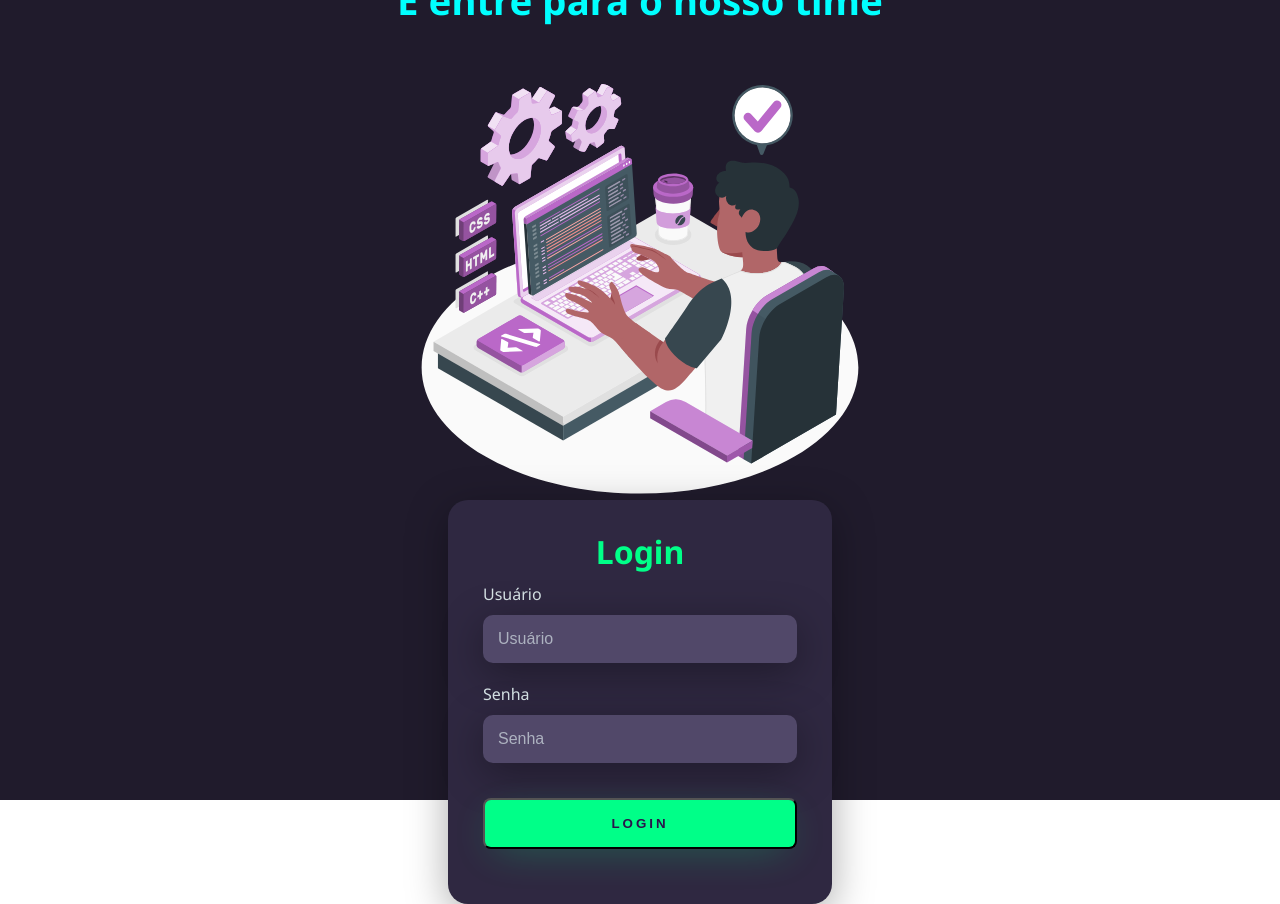
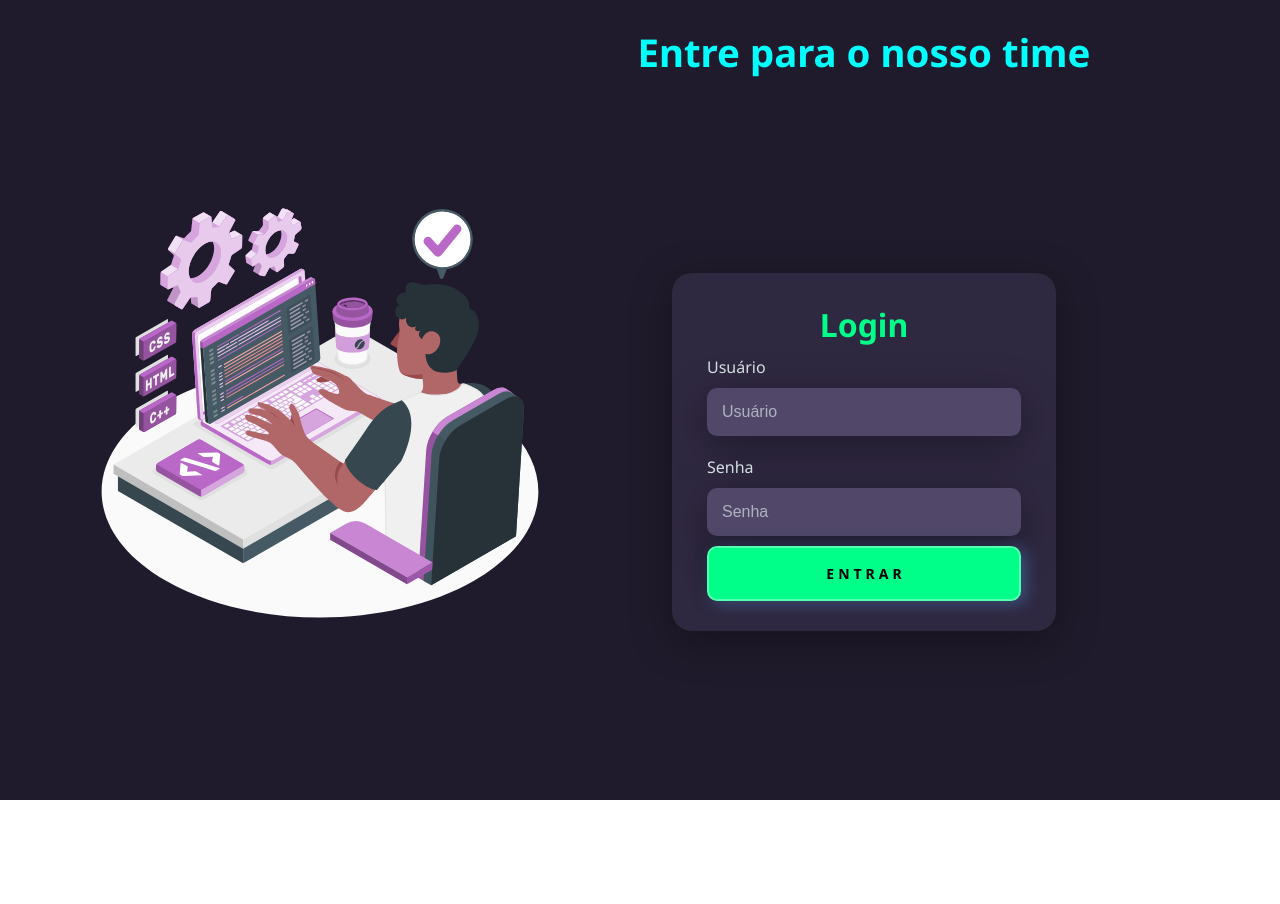
Before and after one commit to pedrohrs23/tela-de-login, a plain HTML site: page index.html in a window 1280 px wide. After the commit the page ends 800 px from the top, so only its background shows below. Drawn offline with Linux system fonts and the light colour scheme.

Commit message:
css button

```diff
--- a/index.html
+++ b/index.html
@@ -11,9 +11,9 @@
 
 <body>
     <div class="main-login">
+        <img src="fundo.svg" class="left-login-image" alt="fundo-background">
         <div class="left-login">
-            <h1>Faça login <br>E entre para o nosso time</h1>
-            <img src="fundo.svg" class="left-login-image" alt="fundo-background">
+            <h1 class="title-main">Entre para o nosso time</h1>
             <div class="right-login">
                 <div class="card-login">
                     <h1>Login</h1>
@@ -25,7 +25,7 @@
                         <label for="senha">Senha</label>
                         <input type="password" name="senha" placeholder="Senha">
                     </div>
-                    <button class="btn-login">Login</button>
+                    <button class="btn-login">Entrar</button>
                 </div>
             </div>
         </div>
--- a/style.css
+++ b/style.css
@@ -4,8 +4,9 @@ body {
     margin: 0;
     font-family: 'Noto Sans';
 }
+
 /* Qaualquer estilo colocado no body * será para todos elementos do body */
-body *{
+body * {
     box-sizing: border-box;
 }
 
@@ -32,7 +33,12 @@ body *{
     color: aqua;
 }
 
-.left-login-image{
+.title-main {
+    align-items: center;
+
+}
+
+.left-login-image {
     width: 35vw;
 }
 
@@ -53,7 +59,8 @@ body *{
     padding: 30px 35px;
     background: #2f2841;
     border-radius: 20px;
-    box-shadow: 0px 10px 40px #00000056; /*SOMBRA: box-shadow: [esquerda/direita],[cima/baixo],[bunr],[cor]*/
+    box-shadow: 0px 10px 40px #00000056;
+    /*SOMBRA: box-shadow: [esquerda/direita],[cima/baixo],[bunr],[cor]*/
 }
 
 .card-login>h1 {
@@ -68,8 +75,10 @@ body *{
     flex-direction: column;
     align-items: flex-start;
     justify-content: center;
-    margin: 10px 0px;/* margin: [y]px [x]px */
+    margin: 10px 0px;
+    /* margin: [y]px [x]px */
 }
+
 .textfield>input {
     width: 100%;
     border: none;
@@ -78,8 +87,10 @@ body *{
     background: #514869;
     color: #f0ffffde;
     font-size: 12pt;
-    box-shadow:  0px 10px 40px #00000056; /*SOMBRA: box-shadow: [esquerda/direita],[cima/baixo],[bunr],[cor]*/
-    outline: none; /* sem as bordas ao redor */
+    box-shadow: 0px 10px 40px #00000056;
+    /*SOMBRA: box-shadow: [esquerda/direita],[cima/baixo],[bunr],[cor]*/
+    outline: none;
+    /* sem as bordas ao redor */
     box-sizing: border-box;
 }
 
@@ -88,50 +99,77 @@ body *{
     margin-bottom: 10px;
 }
 
-.textfield>input::placeholder{
+.textfield>input::placeholder {
     color: #f0ffff94;
 }
 
-.btn-login{
+.btn-login {
     width: 100%;
     padding: 16px 0px;
-    margin: 25px;
-    border-radius: 8px;
-    outline: none; /* sem as bordas ao redor */
+    border-radius: 10px;
+    display: flex;
+    align-items: center;
+    justify-content: center;
     text-transform: uppercase; /* letra maiuscula */
-    font-weight: 800; /* grossura da font */
-    letter-spacing: 3px; /* espassamento */
-    color: #2b134b;
-    background: #00ff88;
+    gap: 10px;
     cursor: pointer;
-    box-shadow: 0px 10px 40px -12px #00ff8052;
-
+    font-family: inherit;
+    font-size: 14px;
+    font-weight: 800;
+    letter-spacing: 0.4px;
+    color: #000000;
+    background-color: #00ff88;
+    border-style: solid;
+    border-width: 2px 2px 2px 2px;
+    border-color: rgba(255, 255, 255, 0.333);
+    padding: 16px 24px 16px 28px;
+    transform: translate(0px, 0px) rotate(0deg);
+    transition: 0.2s;
+    outline: none; /* sem as bordas ao redor  */
+    letter-spacing: 4px; /* espassamento */
+    box-shadow: -4px -2px 16px 0px #00000052, 4px 2px 16px 0px rgb(95 157 231 / 48%);
 }
 
-@media only screen and (max-width: 950px){
-    .card-login{
+.btn-login:hover {
+    color: #000000;
+    background-color: aqua;
+    box-shadow: -2px -1px 8px 0px aqua, 2px 1px 8px 0px rgb(95 157 231 / 48%);
+}
+
+.btn-login:active {
+    box-shadow: none;
+}
+
+@media only screen and (max-width: 950px) {
+    .card-login {
         width: 85%;
     }
 }
-@media only screen and (max-width: 600px){
-    .main-login{
+
+@media only screen and (max-width: 600px) {
+    .main-login {
         flex-direction: column;
     }
-    .left-login > h1{
+
+    .left-login>h1 {
         display: none;
     }
-    .left-login{
+
+    .left-login {
         width: 100%;
         height: auto;
     }
-    .right-login{
+
+    .right-login {
         width: 100%;
         height: auto;
     }
-    .left-login-image{
+
+    .left-login-image {
         width: 50vw;
     }
-    .card-login{
+
+    .card-login {
         width: 90%;
     }
 }
```
